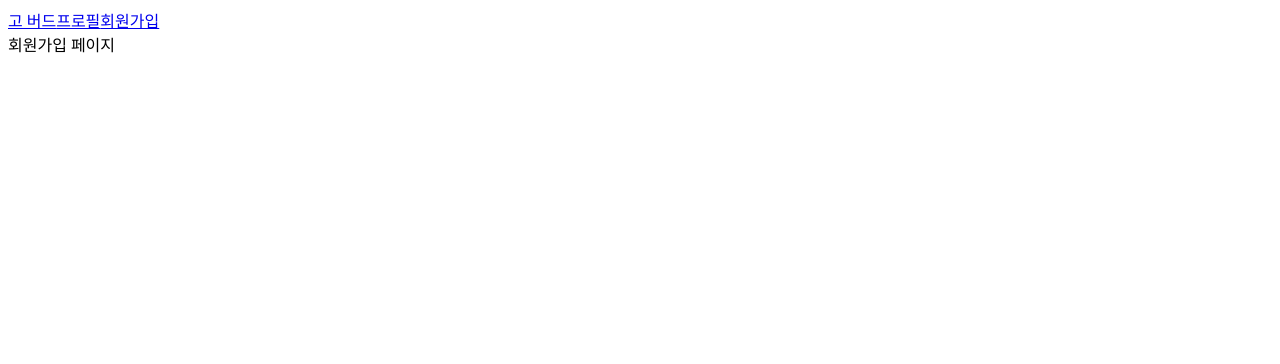
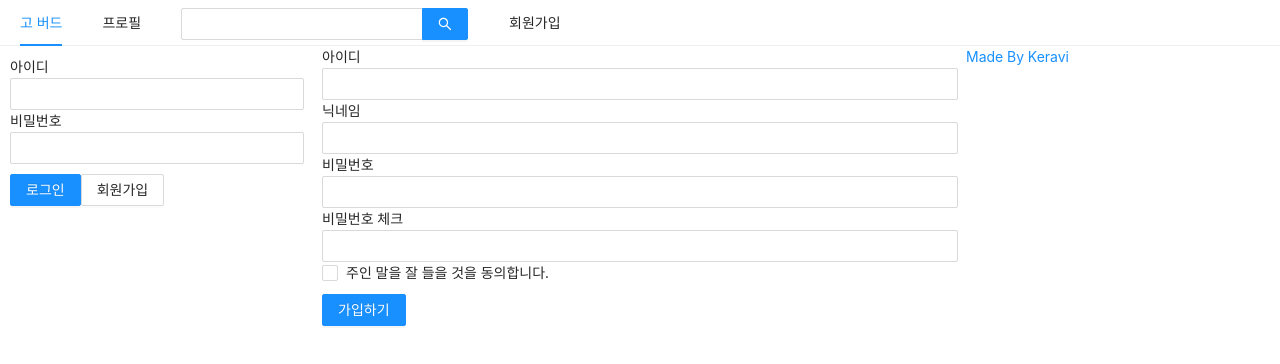
Before and after one commit to DevKeravi/GoBird, a Next.js app in the folder prepare/front/: page /signup in a window 1280 px wide. Shown: the top 364 px of the page. Built offline with nearby package versions, Linux system fonts and the light colour scheme.

Commit message:
Login 관련 Components SignIn Page 제작 CustomHooks 제작

```diff
--- a/prepare/front/components/AppLayout.js
+++ b/prepare/front/components/AppLayout.js
@@ -1,21 +1,62 @@
 import PropTypes from "prop-types";
 import Link from "next/link";
+import { Input, Menu, Row, Col } from "antd";
+import { useState } from "react";
+import UserProfile from "./UserProfile";
+import LoginForm from "./LoginForm";
+import styled from "styled-components";
+
+const SearchInput = styled(Input.Search)`
+  vertical-align: middle;
+`;
 
 const AppLayout = ({ children }) => {
+  const [isLoggedIn, setIsLoggedIn] = useState(false);
   return (
     <div>
       <div>
+        <Menu mode="horizontal">
+          <Menu.Item>
             <Link href="/">
               <a>고 버드</a>
             </Link>
+          </Menu.Item>
+          <Menu.Item>
             <Link href="/profile">
               <a>프로필</a>
             </Link>
-        <Link href="/">
+          </Menu.Item>
+          <Menu.Item>
+            <SearchInput enterButton />
+          </Menu.Item>
+          <Menu.Item>
+            <Link href="/signup">
               <a>회원가입</a>
             </Link>
+          </Menu.Item>
+        </Menu>
+        <Row gutter={8}>
+          <Col xs={24} md={6}>
+            {isLoggedIn ? (
+              <UserProfile setIsLoggedIn={setIsLoggedIn} />
+            ) : (
+              <LoginForm setIsLoggedIn={setIsLoggedIn} />
+            )}
+          </Col>
+          <Col xs={24} md={12}>
+            {children}
+          </Col>
+          <Col xs={24} md={6}>
+            <a
+              href="http://github.com/DevKeravi"
+              target="_blank"
+              rel="noreferrer noopener"
+            >
+              Made By Keravi
+            </a>
+          </Col>
+        </Row>
       </div>
-      {children}
     </div>
   );
 };
--- /dev/null
+++ b/prepare/front/components/LoginForm.js
@@ -0,0 +1,58 @@
+import { Button, Form, Input } from "antd";
+import Link from "next/link";
+import { useCallback } from "react";
+import styled from "styled-components";
+import PropTypes from "prop-types";
+import useInput from "../hooks/useInput";
+
+const ButtonWrapper = styled.div`
+  margin-top: 10px;
+`;
+const FormWrapper = styled(Form)`
+  padding: 10px;
+`;
+
+const LoginForm = ({ setIsLoggedIn }) => {
+  const [id, onChangeId] = useInput();
+  const [password, onChangePassword] = useInput();
+
+  const onSubmitForm = useCallback(() => {
+    console.log(id, password);
+    setIsLoggedIn(true);
+  }, [id, password]);
+
+  return (
+    <FormWrapper onFinish={onSubmitForm}>
+      <div>
+        <label htmlFor="user-id">아이디</label>
+        <br />
+        <Input name="user-id" value={id} onChange={onChangeId} required />
+      </div>
+      <div>
+        <label htmlFor="user-password">비밀번호</label>
+        <br />
+        <Input
+          name="user-password"
+          type="password"
+          value={password}
+          onChange={onChangePassword}
+          required
+        />
+      </div>
+      <ButtonWrapper>
+        <Button type="primary" htmlType="submit" loading={false}>
+          로그인
+        </Button>
+        <Link href="/signup">
+          <a>
+            <Button>회원가입</Button>
+          </a>
+        </Link>
+      </ButtonWrapper>
+    </FormWrapper>
+  );
+};
+LoginForm.propTypes = {
+  setIsLoggedIn: PropTypes.func.isRequired,
+};
+export default LoginForm;
--- /dev/null
+++ b/prepare/front/components/UserProfile.js
@@ -0,0 +1,32 @@
+import { Button, Card } from "antd";
+import Avatar from "antd/lib/avatar/avatar";
+import { useCallback } from "react";
+const UserProfile = ({ setIsLoggedIn }) => {
+  const onLogOut = useCallback(() => {
+    setIsLoggedIn(false);
+  });
+  return (
+    <Card
+      actions={[
+        <div key="twit">
+          짹짹
+          <br />0
+        </div>,
+        <div key="followings">
+          팔로잉
+          <br />0
+        </div>,
+        <div key="followers">
+          팔로워
+          <br />0
+        </div>,
+      ]}
+      avatar={<Avatar>ZC</Avatar>}
+      title="Keravi"
+    >
+      <Button onClick={onLogOut}>로그아웃</Button>
+    </Card>
+  );
+};
+
+export default UserProfile;
--- /dev/null
+++ b/prepare/front/hooks/useInput.js
@@ -0,0 +1,9 @@
+import { useCallback, useState } from "react";
+
+export default function useInput(initialValue = null) {
+  const [value, setValue] = useState(initialValue);
+  const handler = useCallback((e) => {
+    setValue(e.target.value);
+  }, []);
+  return [value, handler];
+}
--- a/prepare/front/package.json
+++ b/prepare/front/package.json
@@ -10,10 +10,13 @@
   "author": "Keravi",
   "license": "ISC",
   "dependencies": {
+    "@ant-design/icons": "^4.7.0",
+    "antd": "^4.8.6",
     "next": "^9.5.5",
     "prop-types": "^15.7.2",
     "react": "^17.0.2",
-    "react-dom": "^17.0.2"
+    "react-dom": "^17.0.2",
+    "styled-components": "^5.3.1"
   },
   "devDependencies": {}
 }
--- /dev/null
+++ b/prepare/front/pages/_app.js
@@ -0,0 +1,21 @@
+import PropTypes from "prop-types";
+import "antd/dist/antd.css";
+import Head from "next/head";
+
+const App = ({ Component }) => {
+  return (
+    <>
+      <Head>
+        <meta charSet="utf-8" />
+        <title>GoBird</title>
+      </Head>
+      <Component />
+    </>
+  );
+};
+
+App.prototype = {
+  Component: PropTypes.elementType.isRequired,
+};
+
+export default App;
--- a/prepare/front/pages/signup.js
+++ b/prepare/front/pages/signup.js
@@ -1,9 +1,103 @@
 import AppLayout from "../components/AppLayout";
+import Head from "next/head";
+import { Button, Form, Input } from "antd";
+import { useCallback, useState } from "react";
+import useInput from "../hooks/useInput";
+import Checkbox from "antd/lib/checkbox/Checkbox";
+import styled from "styled-components";
+
+const ErrorMessage = styled.div`
+  color: red;
+`;
 
 const Signup = () => {
+  const [id, onChangeId] = useInput("");
+  const [nickname, onChangeNickname] = useInput("");
+  const [password, onChangePassword] = useInput("");
+  const [passwordCheck, setPasswordCheck] = useState("");
+  const [passwordError, setPasswordError] = useState(false);
+  const onChangePasswordCheck = useCallback(
+    (e) => {
+      setPasswordCheck(e.target.value);
+      setPasswordError(e.target.value !== password);
+    },
+    [password]
+  );
+  const [term, setTerm] = useState(false);
+  const [termError, setTermError] = useState(false);
+
+  const onChangeTerm = useCallback((e) => {
+    setTerm(e.target.checked);
+    setTermError(false);
+  });
+
+  const onSubmit = useCallback(() => {
+    if (password !== passwordCheck) {
+      return setPasswordCheck(true);
+    }
+    if (!term) {
+      return setTermError(true);
+    }
+    console.log(id, nickname, password);
+  }, [password, passwordCheck, term]);
   return (
     <AppLayout>
-      <div>회원가입 페이지</div>
+      <Head>
+        <title>회원가입 | GoBird</title>
+      </Head>
+      <Form onFinish={onSubmit}>
+        <div>
+          <label htmlFor="user-id">아이디</label>
+          <br />
+          <Input name="user-id" value={id} required onChange={onChangeId} />
+        </div>
+        <div>
+          <label htmlFor="user-nick">닉네임</label>
+          <br />
+          <Input
+            name="user-nick"
+            value={nickname}
+            required
+            onChange={onChangeNickname}
+          />
+        </div>
+        <div>
+          <label htmlFor="user-password">비밀번호</label>
+          <br />
+          <Input
+            name="user-password"
+            type="password"
+            value={password}
+            required
+            onChange={onChangePassword}
+          />
+        </div>
+        <div>
+          <label htmlFor="user-password-check">비밀번호 체크</label>
+          <br />
+          <Input
+            name="user-password-check"
+            type="password"
+            value={passwordCheck}
+            required
+            onChange={onChangePasswordCheck}
+          />
+          {passwordError && (
+            <ErrorMessage>비밀번호가 일치하지 않습니다.</ErrorMessage>
+          )}
+        </div>
+        <div>
+          <Checkbox name="user-term" checked={term} onChange={onChangeTerm}>
+            주인 말을 잘 들을 것을 동의합니다.
+          </Checkbox>
+          {termError && <ErrorMessage>약관에 동의하셔야 합니다.</ErrorMessage>}
+        </div>
+        <div style={{ marginTop: 10 }}>
+          <Button type="primary" htmlType="submit">
+            가입하기
+          </Button>
+        </div>
+      </Form>
     </AppLayout>
   );
 };
```
Also changed, not shown: prepare/front/components/FollowList.js (added, +34 -0 lines), prepare/front/components/NicknameEditForm.js (added, +21 -0 lines), prepare/front/pages/profile.js (+23 -3 lines), 1 other file (tests, documents, lock files or other folders). Lines whose indentation alone changed are shown as unchanged.
